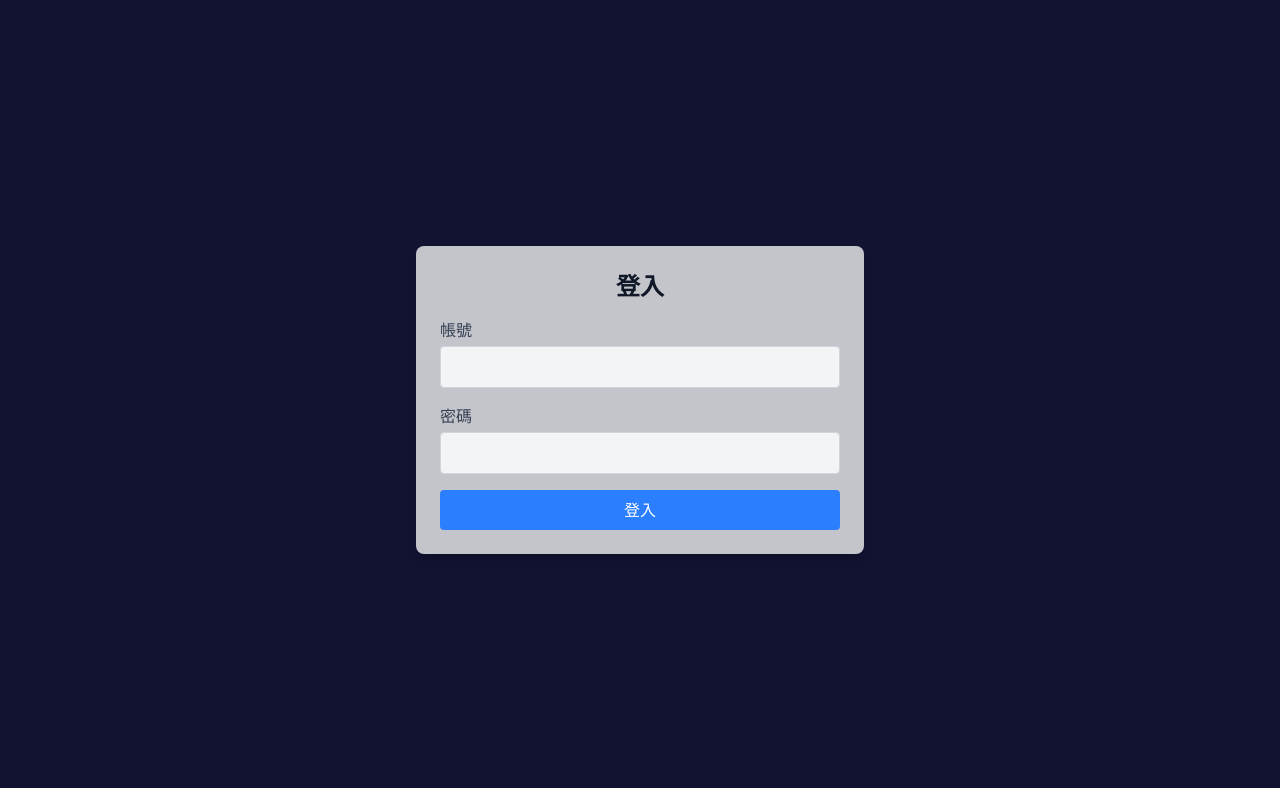
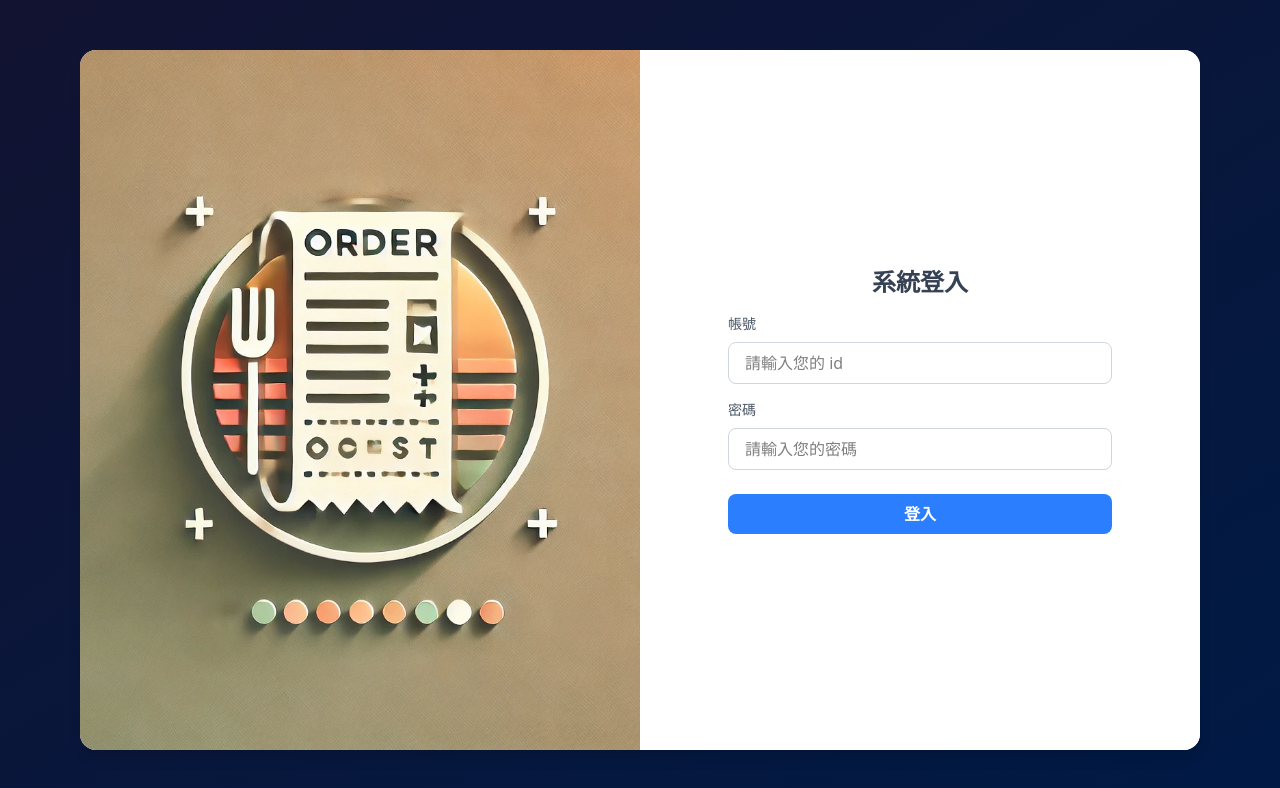
Before and after one commit to ttdragon0722/order-erp-frontend, a Next.js app: page /manager/login in a window 1280 px wide. Shown: the top 788 px of the page. Built offline with nearby package versions, Linux system fonts and the light colour scheme.

Commit message:
feat: login page + api

```diff
--- a/app/manager/login/layout.tsx
+++ b/app/manager/login/layout.tsx
@@ -1,4 +1,4 @@
-import "../style.css";
+import "./style.css";
 
 export const metadata = {
   title: "Next.js",
--- a/app/manager/login/page.tsx
+++ b/app/manager/login/page.tsx
@@ -1,43 +1,72 @@
 "use client";
 
+import FillImage, { EObjectFit } from "@/components/ui/FillImage";
 import { useState } from "react";
 
 const LoginPage = () => {
-    const [username, setUsername] = useState("");
+    const [userID, setUserID] = useState("");
     const [password, setPassword] = useState("");
 
-    const handleLogin = (e: React.FormEvent) => {
+    const handleSubmit = async (e: React.FormEvent) => {
         e.preventDefault();
-        console.log("Login with:", { username, password });
-        // 這裡可以呼叫 API 來驗證登入
+
+        const formData = new FormData();
+        formData.append("UserId", userID);
+        formData.append("Password", password);
+
+        const response = await fetch("/api/login", {
+            method: "POST",
+            body: formData,credentials: "include",
+        });
+
+        const data = await response.json();
+        console.log(data); // 可以用來 debug 登入回應
+
     };
 
     return (
-        <div className="flex min-h-screen items-center justify-center">
-            <div className="w-full max-w-md bg-white/75 p-6 rounded-lg shadow-lg">
-                <h2 className="text-gray-900 text-2xl font-bold mb-4 text-center">登入</h2>
-                <form onSubmit={handleLogin} className="space-y-4">
-                    <div>
-                        <label className="text-gray-700 block mb-1">帳號</label>
+        <div className="fixed top-1/2 left-1/2 -translate-x-1/2 -translate-y-1/2 flex max-md:flex-col w-7/8 h-7/8 rounded-2xl bg-gray-100 shadow-lg overflow-hidden">
+            <FillImage
+                objectFit={EObjectFit.Cover}
+                imageClass="w-full h-full object-center"
+                className="w-1/2 h-full max-md:w-full max-md:h-[40%]"
+                src="/order-erp.webp"
+                alt="site-img"
+            />
+            <div className="w-1/2 max-md:w-full bg-white px-16 h-full flex items-center justify-center">
+                <form onSubmit={handleSubmit} className="w-full max-w-sm flex flex-col">
+                    <h2 className="text-2xl font-semibold text-center mb-4 text-gray-700">系統登入</h2>
+
+                    {/* 帳號輸入框 */}
+                    <div className="mb-4">
+                        <label className="block text-gray-600 text-sm font-medium mb-2">帳號</label>
                         <input
+                            required
                             type="text"
-                            className="w-full px-3 py-2 bg-gray-100 text-gray-900 border border-gray-300 rounded focus:ring-2 focus:ring-blue-400"
-                            value={username}
-                            onChange={(e) => setUsername(e.target.value)}
+                            placeholder="請輸入您的 id"
+                            value={userID} // 綁定 useState
+                            onChange={(e) => setUserID(e.target.value)} // 更新狀態
+                            className="w-full px-4 py-2 border border-gray-300 rounded-lg focus:outline-none focus:ring-2 focus:ring-blue-400 focus:border-transparent"
                         />
                     </div>
-                    <div>
-                        <label className="text-gray-700 block mb-1">密碼</label>
+
+                    {/* 密碼輸入框 */}
+                    <div className="mb-6">
+                        <label className="block text-gray-600 text-sm font-medium mb-2">密碼</label>
                         <input
+                            required
                             type="password"
-                            className="w-full px-3 py-2 bg-gray-100 text-gray-900 border border-gray-300 rounded focus:ring-2 focus:ring-blue-400"
-                            value={password}
-                            onChange={(e) => setPassword(e.target.value)}
+                            placeholder="請輸入您的密碼"
+                            value={password} // 綁定 useState
+                            onChange={(e) => setPassword(e.target.value)} // 更新狀態
+                            className="w-full px-4 py-2 border border-gray-300 rounded-lg focus:outline-none focus:ring-2 focus:ring-blue-400 focus:border-transparent"
                         />
                     </div>
+
+                    {/* 登入按鈕 */}
                     <button
                         type="submit"
-                        className="w-full bg-blue-500 hover:bg-blue-600 text-white py-2 rounded"
+                        className="w-full bg-blue-500 hover:bg-blue-600 text-white font-semibold py-2 rounded-lg transition-all duration-200"
                     >
                         登入
                     </button>
--- /dev/null
+++ b/app/manager/login/style.css
@@ -0,0 +1,7 @@
+@import "tailwindcss";
+
+body {
+    height: 100dvh;
+    /* background-color: #121331; */
+    background: linear-gradient(to bottom right, #121331, rgb(0, 26, 69));
+}
--- a/components/ui/FillImage.tsx
+++ b/components/ui/FillImage.tsx
@@ -2,7 +2,7 @@ import Image from "next/image";
 import { FC } from "react";
 import clsx from "clsx";
 
-enum EObjectFit {
+export enum EObjectFit {
     Contain = "object-contain",
     Cover = "object-cover",
     Fill = "object-fill",
@@ -15,12 +15,13 @@ interface FillImageProps {
     src: string;
     objectFit?: EObjectFit;
     alt?: string;
+    imageClass?: string;
 }
 
-const FillImage: FC<FillImageProps> = ({ className = "", src, objectFit = EObjectFit.Contain, alt = "image" }) => {
+const FillImage: FC<FillImageProps> = ({ className = "", src, objectFit = EObjectFit.Contain, alt = "image", imageClass }) => {
     return (
         <div className={clsx("relative overflow-hidden", className)}>
-            <Image src={src} alt={alt} fill className={objectFit} />
+            <Image src={src} alt={alt} fill className={clsx(objectFit, imageClass)} />
         </div>
     );
 };
--- a/middleware.ts
+++ b/middleware.ts
@@ -2,6 +2,8 @@ import { NextResponse } from "next/server";
 import type { NextRequest } from "next/server";
 
 export function middleware(req: NextRequest) {
+	const token = req.cookies.get("auth_token")?.value;
+
 	// 檢查是否進入 /manager，但不是 /manager/login
 	if (
 		req.nextUrl.pathname.startsWith("/manager") &&
@@ -10,6 +12,11 @@ export function middleware(req: NextRequest) {
 		return NextResponse.redirect(new URL("/manager/login", req.url));
 	}
 
+	// 🔹 若使用者嘗試進入 /manager，但沒有 token，則跳轉到登入頁
+    // if (req.nextUrl.pathname.startsWith("/manager") && !token) {
+    //     return NextResponse.redirect(new URL("/manager/login", req.url));
+    // }
+
 	return NextResponse.next(); // 其他請求放行
 }
 
--- a/next.config.ts
+++ b/next.config.ts
@@ -4,8 +4,12 @@ const nextConfig = {
 		return [
 			{
 				source: "/api/:path*", // 轉發所有 API 請求
-				destination: "http://localhost:5000/api/:path*", // 指向 ASP.NET API
+				destination: "http://localhost:5256/api/:path*", // 指向 ASP.NET API
 			},
+			{
+				source: "/swagger/:path*",
+				destination: "http://localhost:5256/swagger/:path*"
+			}
 		];
 	},
 };
```
